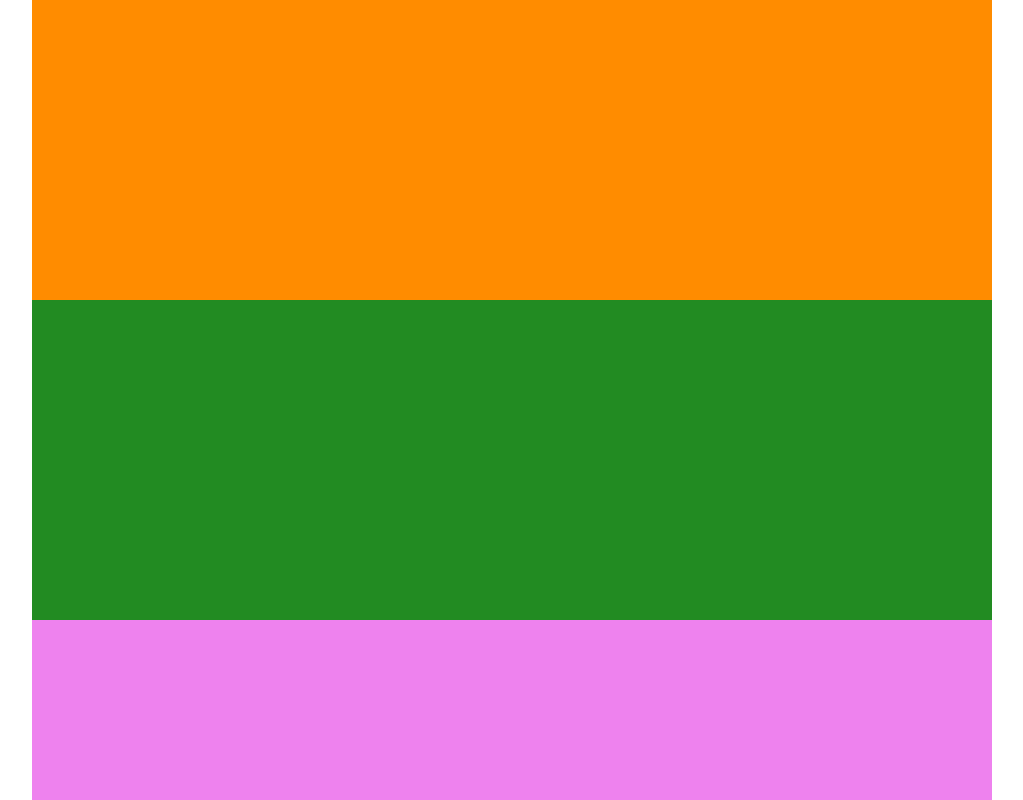
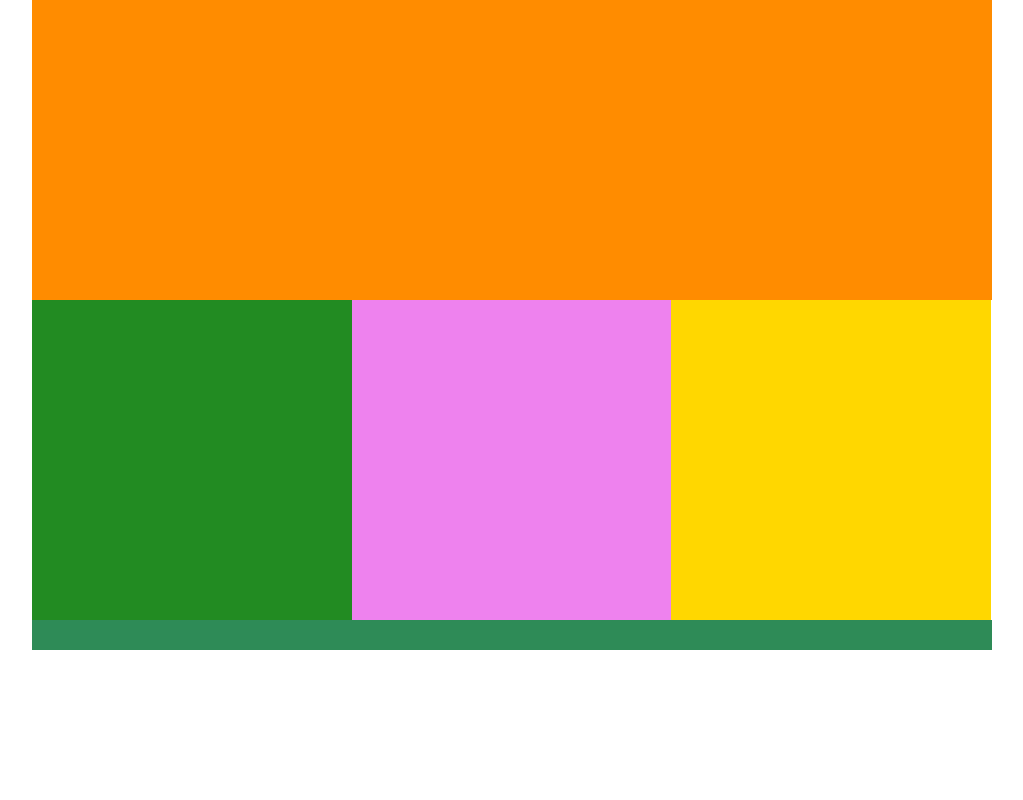
Before and after one commit to kramedog3223/coding-responsive-websites, a plain HTML site: page backgroud-color-project/index.html in a window 1280 px wide. Shown: the top 800 px of the page, without its empty margins (128-1151 px from the left). Drawn offline with Linux system fonts and the light colour scheme.

Commit message:
Updated widths for tablet and desktop

```diff
--- a/backgroud-color-project/css/main.css
+++ b/backgroud-color-project/css/main.css
@@ -27,7 +27,7 @@ header {
 /*---------- CONTENT AREA ----------*/
 
 .col-3 {
-  width: 100%;
+  width: 50%;
   height: 320px;
   float: left;
 }
@@ -62,14 +62,17 @@ footer {
 
   #column-1 {
     background-color: black;
+    width: 50%;
   }
 
   #column-2 {
     background-color: brown;
+    width: 50%;
   }
 
   #column-3 {
     background-color: darkolivegreen;
+    width: 100%;
   }
 
   footer {
@@ -85,14 +88,17 @@ footer {
 
   #column-1 {
     background-color: forestgreen;
+    width: 33.3%;
   }
 
   #column-2 {
     background-color: violet;
+    width: 33.3%;
   }
 
   #column-3 {
     background-color: gold;
+    width: 33.3%;
   }
 
   footer {
```
